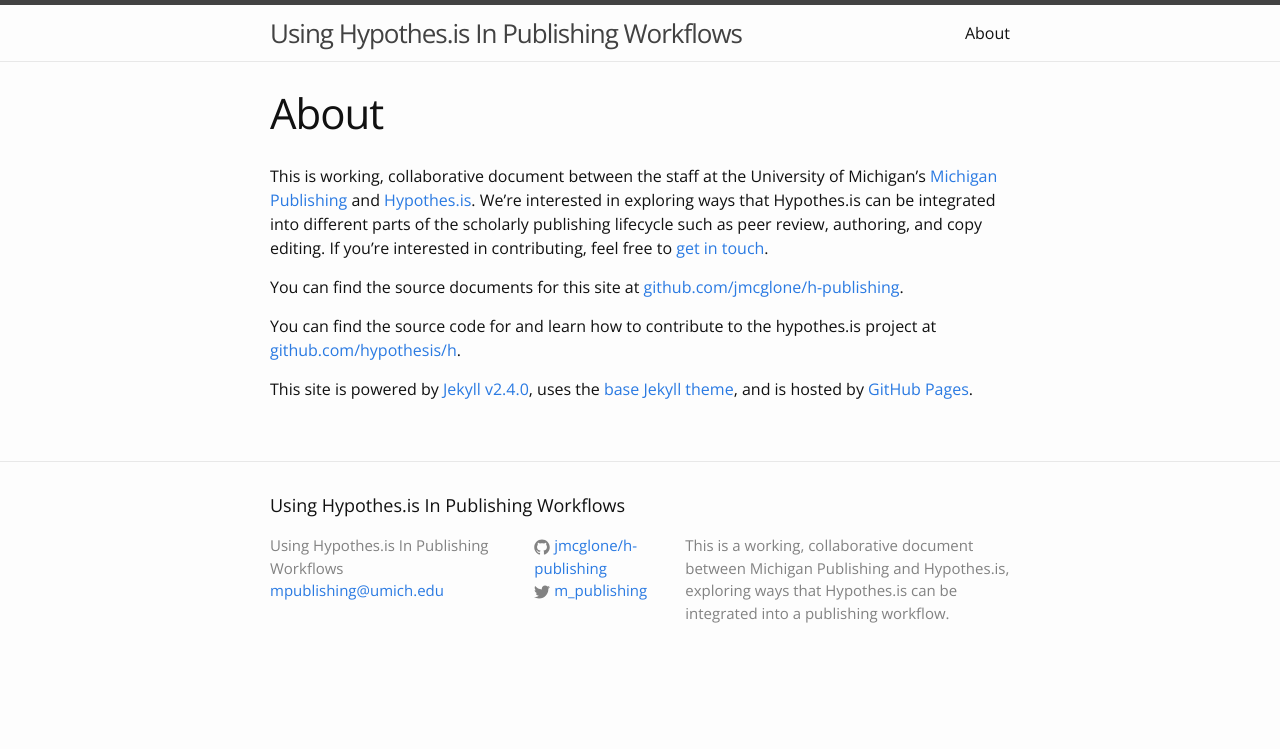
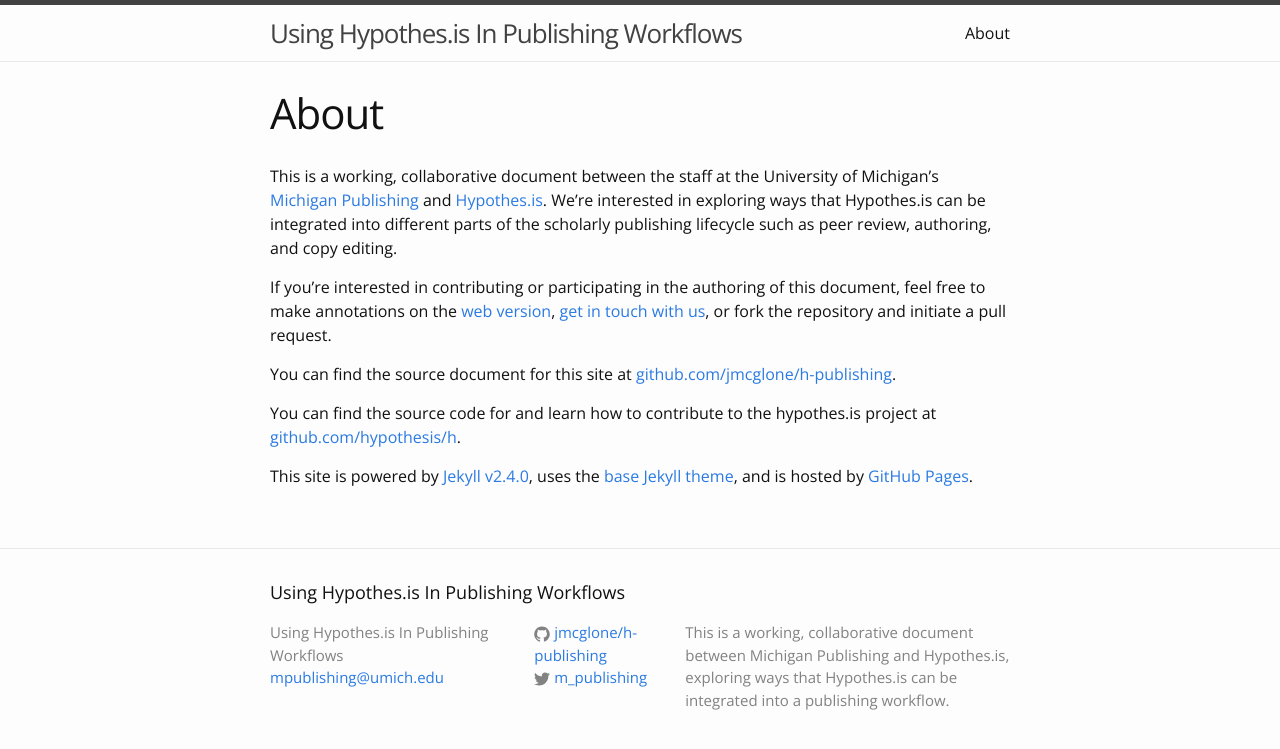
Before and after one commit to jmcglone/h-publishing, a Jekyll site: the page built from about.md, in a window 1280 px wide. Shown: the top 749 px of the page. Built offline with Jekyll 4.4.1, drawn with Linux system fonts in a browser that asks for light colours.

Commit message:
Update about.md

```diff
--- a/about.md
+++ b/about.md
@@ -4,9 +4,11 @@ title: About
 permalink: /about/
 ---
 
-This is working, collaborative document between the staff at the University of Michigan's [Michigan Publishing](http://www.publishing.umich.edu) and [Hypothes.is](http://hypothes.is). We're interested in exploring ways that Hypothes.is can be integrated into different parts of the scholarly publishing lifecycle such as peer review, authoring, and copy editing. If you're interested in contributing, feel free to [get in touch](mailto:mpublishing@umich.edu).
+This is a working, collaborative document between the staff at the University of Michigan's [Michigan Publishing](http://www.publishing.umich.edu) and [Hypothes.is](http://hypothes.is). We're interested in exploring ways that Hypothes.is can be integrated into different parts of the scholarly publishing lifecycle such as peer review, authoring, and copy editing.
 
-You can find the source documents for this site at [github.com/jmcglone/h-publishing](https://github.com/jmcglone/h-publishing).
+If you're interested in contributing or participating in the authoring of this document, feel free to make annotations on the [web version](http://h-publishing.jmcglone.com), [get in touch with us](mailto:mpublishing@umich.edu), or fork the repository and initiate a pull request.
+
+You can find the source document for this site at [github.com/jmcglone/h-publishing](https://github.com/jmcglone/h-publishing).
 
 You can find the source code for and learn how to contribute to the hypothes.is project at [github.com/hypothesis/h](https://github.com/hypothesis/h).
 
```
